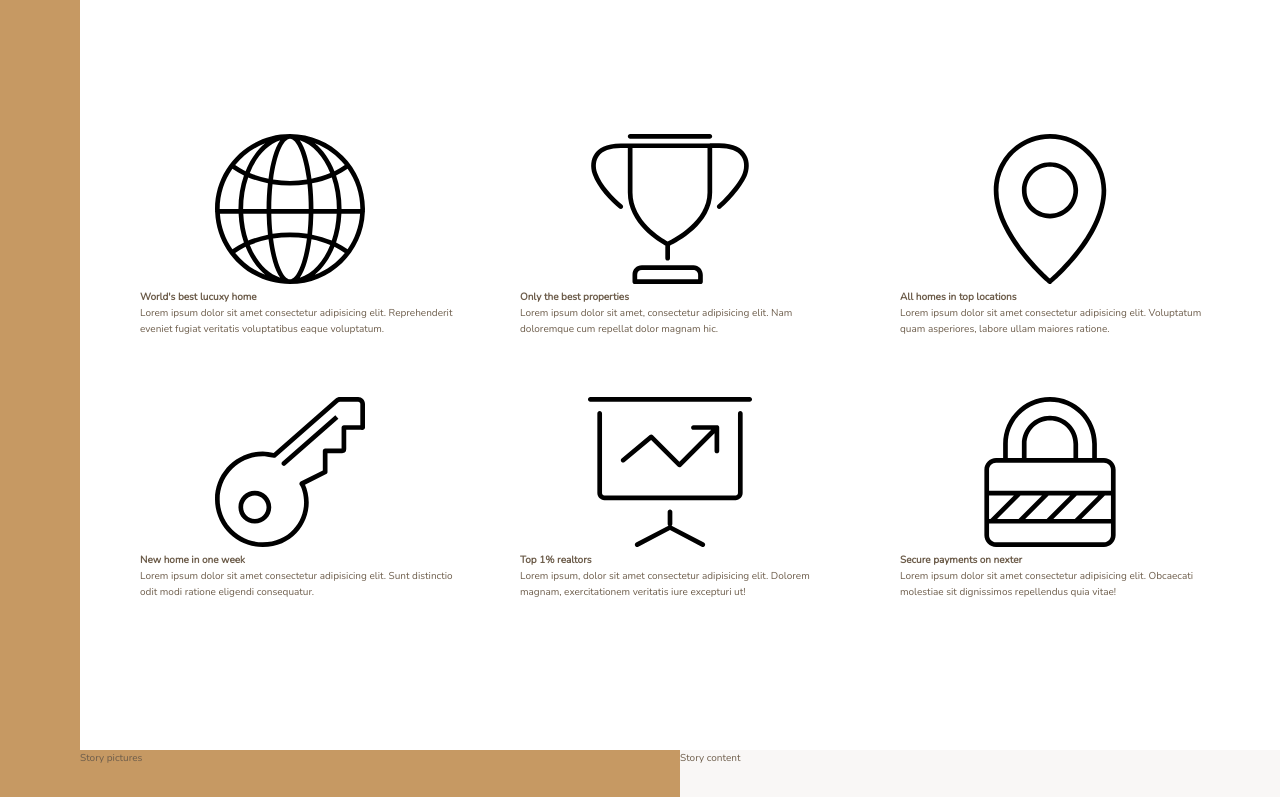
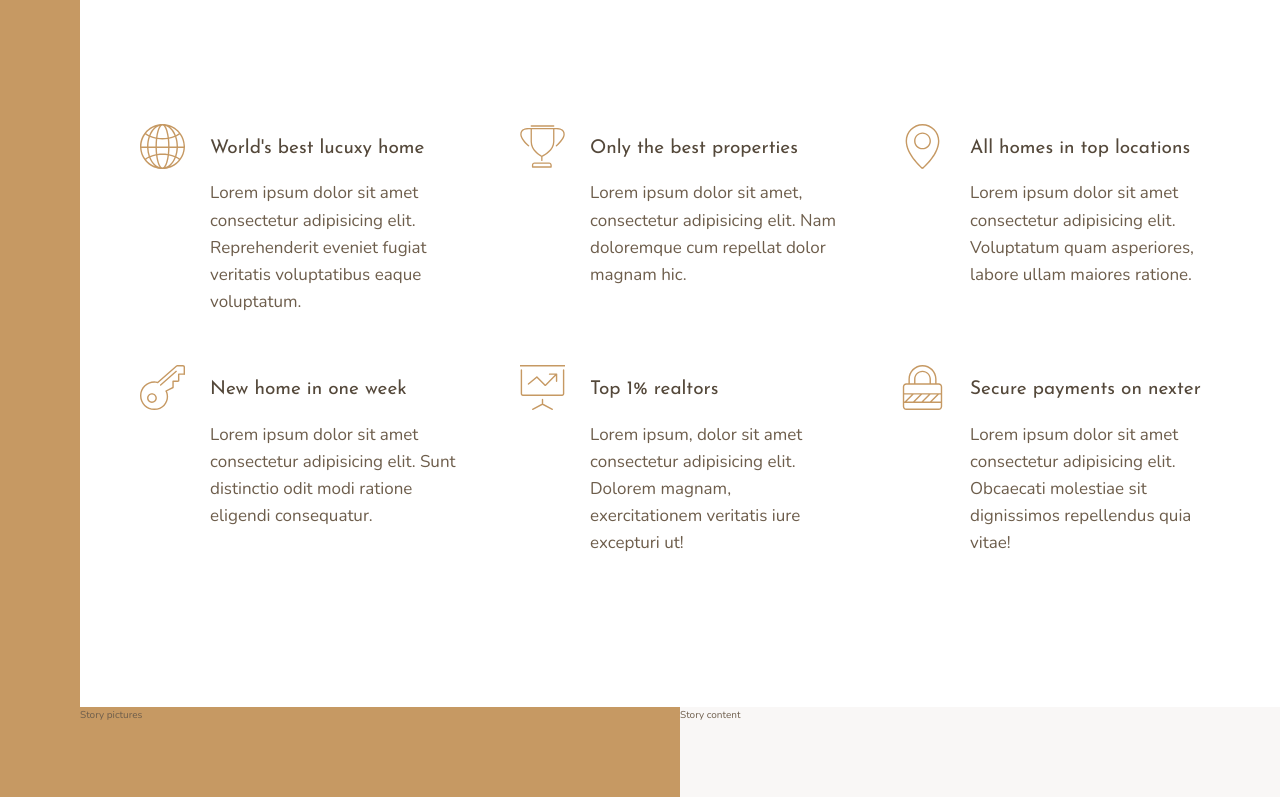
Before and after one commit to Lawrencehudson23/Nexter, a website: page index.html in a window 1280 px wide. Shown: the part 656-1453 px from the top of the page. Drawn offline with nearby package versions, Linux system fonts and the light colour scheme.

Commit message:
added feature

```diff
--- a/index.html
+++ b/index.html
@@ -30,7 +30,7 @@
         <svg class="feature__icon">
           <use xlink:href="img/sprite.svg#icon-global" />
         </svg>
-        <h4 class="heading-4">World's best lucuxy home</h4>
+        <h4 class="heading-4 heading-4--dark">World's best lucuxy home</h4>
         <p class="feature__text">
           Lorem ipsum dolor sit amet consectetur adipisicing elit. Reprehenderit
           eveniet fugiat veritatis voluptatibus eaque voluptatum.
@@ -41,7 +41,7 @@
         <svg class="feature__icon">
           <use xlink:href="img/sprite.svg#icon-trophy" />
         </svg>
-        <h4 class="heading-4">Only the best properties</h4>
+        <h4 class="heading-4 heading-4--dark">Only the best properties</h4>
         <p class="feature__text">
           Lorem ipsum dolor sit amet, consectetur adipisicing elit. Nam
           doloremque cum repellat dolor magnam hic.
@@ -52,7 +52,7 @@
         <svg class="feature__icon">
           <use xlink:href="img/sprite.svg#icon-map-pin" />
         </svg>
-        <h4 class="heading-4">All homes in top locations</h4>
+        <h4 class="heading-4 heading-4--dark">All homes in top locations</h4>
         <p class="feature__text">
           Lorem ipsum dolor sit amet consectetur adipisicing elit. Voluptatum
           quam asperiores, labore ullam maiores ratione.
@@ -62,7 +62,7 @@
         <svg class="feature__icon">
           <use xlink:href="img/sprite.svg#icon-key" />
         </svg>
-        <h4 class="heading-4">New home in one week</h4>
+        <h4 class="heading-4 heading-4--dark">New home in one week</h4>
         <p class="feature__text">
           Lorem ipsum dolor sit amet consectetur adipisicing elit. Sunt
           distinctio odit modi ratione eligendi consequatur.
@@ -72,7 +72,7 @@
         <svg class="feature__icon">
           <use xlink:href="img/sprite.svg#icon-presentation" />
         </svg>
-        <h4 class="heading-4">Top 1% realtors</h4>
+        <h4 class="heading-4 heading-4--dark">Top 1% realtors</h4>
         <p class="feature__text">
           Lorem ipsum, dolor sit amet consectetur adipisicing elit. Dolorem
           magnam, exercitationem veritatis iure excepturi ut!
@@ -82,7 +82,7 @@
         <svg class="feature__icon">
           <use xlink:href="img/sprite.svg#icon-lock" />
         </svg>
-        <h4 class="heading-4">Secure payments on nexter</h4>
+        <h4 class="heading-4 heading-4--dark">Secure payments on nexter</h4>
         <p class="feature__text">
           Lorem ipsum dolor sit amet consectetur adipisicing elit. Obcaecati
           molestiae sit dignissimos repellendus quia vitae!
--- a/sass/_features.scss
+++ b/sass/_features.scss
@@ -4,6 +4,26 @@
   margin: 15rem 0;
 
   display: grid;
-  grid-template-columns: repeat(3, 1fr);
+  // grid-template-columns: repeat(3, 1fr);
+  grid-template-columns: repeat(auto-fit, minmax(25rem, 1fr));
   grid-gap: 6rem;
+  align-items: start;
 }
+
+.feature {
+  display: grid;
+  grid-template-columns: min-content 1fr;
+  grid-row-gap: 1.5rem;
+  grid-column-gap: 2.5rem;
+
+  &__icon {
+    fill: $color-primary;
+    width: 4.5rem;
+    height: 4.5rem;
+    grid-row: 1 / span 2;
+    transform: translateY(-1rem);
+  }
+  &__text {
+    font-size: 1.7rem;
+  }
+}
--- a/sass/_typography.scss
+++ b/sass/_typography.scss
@@ -0,0 +1,25 @@
+%heading {
+  font-family: $font-display;
+  font-weight: 400;
+}
+
+.heading-1 {
+  @extend %heading;
+}
+.heading-2 {
+  @extend %heading;
+}
+.heading-3 {
+  @extend %heading;
+}
+.heading-4 {
+  @extend %heading;
+  font-size: 1.9rem;
+
+  &--light {
+    color: $color-grey-light-1;
+  }
+  &--dark {
+    color: $color-grey-dark-1;
+  }
+}
```
Also changed, not shown: css/style.css.
